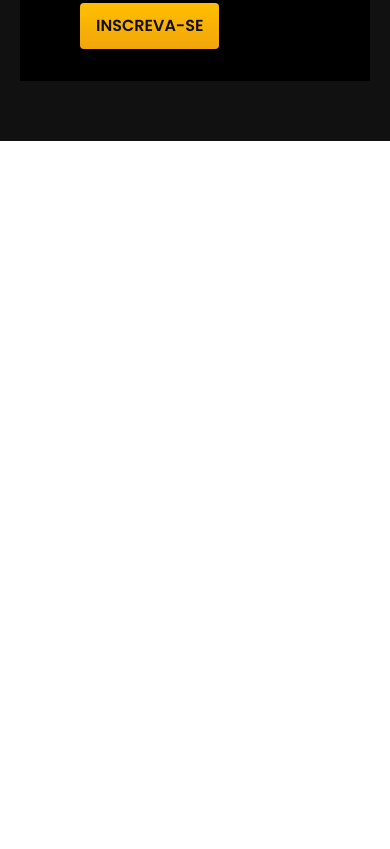
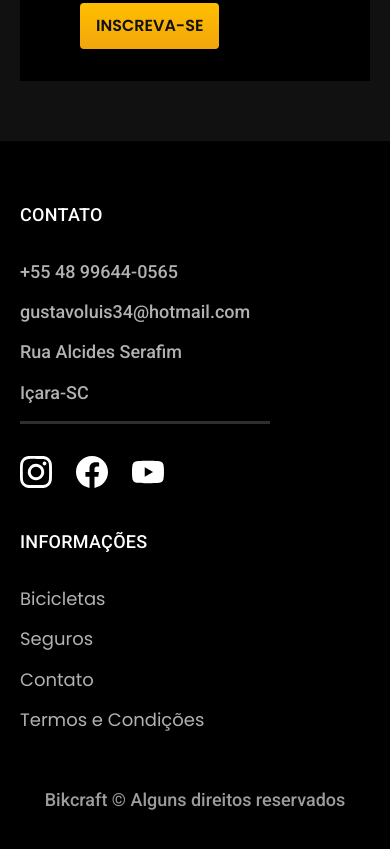
Before and after one commit to gustavoluissilva/bikcraft, a plain HTML site: page index.html in a window 390 px wide. Shown: the part 4521-5370 px from the top of the page. Before the commit the page ends 5262 px from the top, so only its background shows below. Drawn offline with Linux system fonts and the light colour scheme.

Commit message:
landing page finalizada e responsiva 07-02-2025

```diff
--- /dev/null
+++ b/css/global/footer.css
@@ -0,0 +1,54 @@
+.footer-bg{
+  background-color: var(--cor-12);
+}
+.footer{
+  display: grid;
+  grid-template-columns: 3fr 5fr 4fr;
+  gap:40px;
+  padding-top: 60px;
+  padding-bottom: 60px;
+}
+.footer h3{
+  margin-bottom: 32px;
+}
+.footer-contato ul{
+  margin-bottom:32px;
+}
+.footer li{
+  margin-bottom: 16px;
+}
+.footer-redes{
+  display:flex;
+  gap:24px;
+}
+.footer-contato li:last-child:after {
+  content: "";
+  display: block;
+  max-width: 250px;
+  height: 3px;
+  background-color: var(--cor-10);
+  margin-top:16px;
+}
+.footer a:hover{
+  color:var(--cor-0)
+}
+.footer-copy{
+  grid-column: 1/-1;
+  text-align: center;
+}
+@media(max-width:800px){
+  .footer > img{
+    display:none;
+  }
+  .footer{
+    grid-template-columns: 1fr 1fr;
+  }
+}
+@media(max-width:600px){
+  .footer{
+    grid-template-columns: 1fr;
+  }
+  .footer-copy{
+    margin-top: 0px;
+  }
+}
--- a/css/global/global.css
+++ b/css/global/global.css
@@ -1,7 +1,6 @@
 body {
   font-family: Arial, Helvetica, sans-serif;
   margin: 0px;
-  padding-bottom: 600px;
   color: var(--cor-11)
 }
 
--- a/css/style.css
+++ b/css/style.css
@@ -1,7 +1,9 @@
 @import "./global/global.css";
 @import "./utilidades/tipografia.css";
 @import "./utilidades/cores.css";
+
 @import "./global/header.css";
+@import "./global/footer.css";
 
 
 /* Utilidades */
--- a/index.html
+++ b/index.html
@@ -161,6 +161,43 @@
       </div>
     </div>
   </article>
+  <footer class="footer-bg">
+    <div class="footer container">
+      <img src="./img/bikcraft.svg" alt="Bikcraft">
+      <div class="footer-contato">
+        <h3 class="font-2-l-b cor-0">Contato</h3>
+        <ul class="font-2-m cor-5">
+          <li><a href="tel:+5548999999999">+55 48 99644-0565</a></li>
+          <li><a href="mailto:gustavoluis34@hotmail.com">gustavoluis34@hotmail.com</a></li>
+          <li>Rua Alcides Serafim</li>
+          <li>Içara-SC</li>
+        </ul>
+        <div class="footer-redes">
+          <a href="./">
+            <img src="./img/redes/instagram.svg" alt="Instagram">
+          </a>
+          <a href="./">
+            <img src="./img/redes/facebook.svg" alt="Facebook">
+          </a>
+          <a href="./">
+            <img src="./img/redes/youtube.svg" alt="Youtube">
+          </a>
+        </div>
+      </div>
+      <div class="footer-infomacoes">
+        <h3 class="font-2-l-b cor-0">Informações</h3>
+        <nav>
+          <ul class="font-1-m cor-5">
+            <li> <a href="./bicilcetas.html">Bicicletas</a></li>
+            <li> <a href="./seguros.html">Seguros</a></li>
+            <li> <a href="./contato.html">Contato</a></li>
+            <li> <a href="./termos.html">Termos e Condições</a></li>
+          </ul>
+        </nav>
+      </div>
+      <p class="footer-copy font-2-m cor-6 ">Bikcraft © Alguns direitos reservados</p>
+    </div>
+  </footer>
 
 </body>
 
```
Lines whose indentation alone changed are shown as unchanged.
